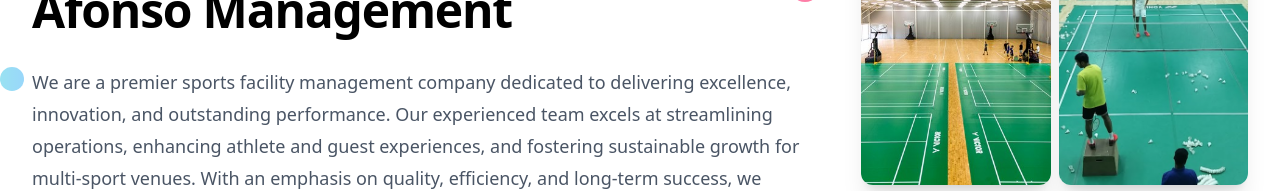
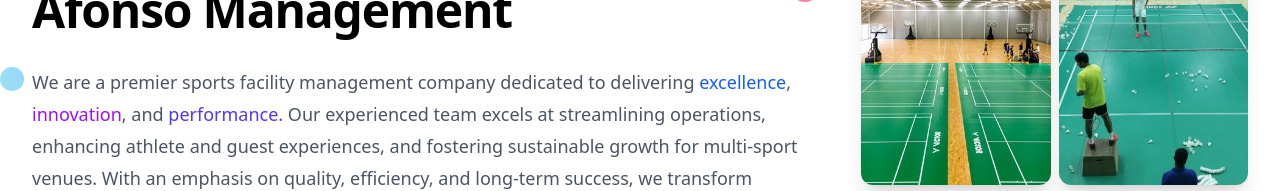
Before and after one commit to kethansai/afonso-management-llc, a Vue app: page / in a window 1280 px wide. Shown: the part 725-916 px from the top of the page. Built offline with nearby package versions, Linux system fonts and the light colour scheme.

Commit message:
fix: enhance text styling in HeroSection for improved emphasis on key terms

```diff
--- a/src/sections/home/HeroSection.vue
+++ b/src/sections/home/HeroSection.vue
@@ -49,7 +49,16 @@
                 }"
               >
                 We are a premier sports facility management company dedicated to
-                delivering excellence, innovation, and outstanding performance.
+                delivering
+                <span class="font-medium text-blue-600 dark:text-blue-400"
+                  >excellence</span
+                >,
+                <span class="font-medium text-purple-600 dark:text-purple-400"
+                  >innovation</span
+                >, and
+                <span class="font-medium text-indigo-600 dark:text-indigo-400"
+                  >performance.</span
+                >
                 Our experienced team excels at streamlining operations,
                 enhancing athlete and guest experiences, and fostering
                 sustainable growth for multi-sport venues. With an emphasis on
```
